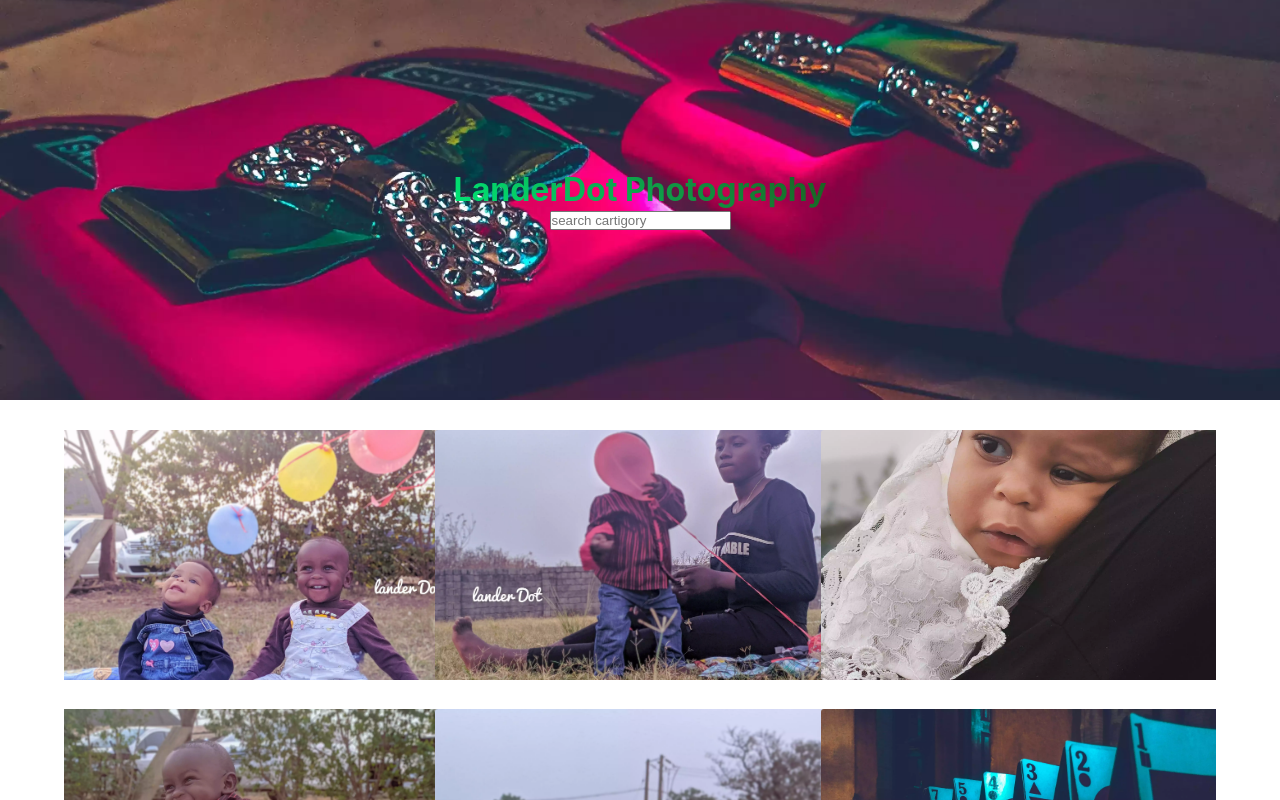
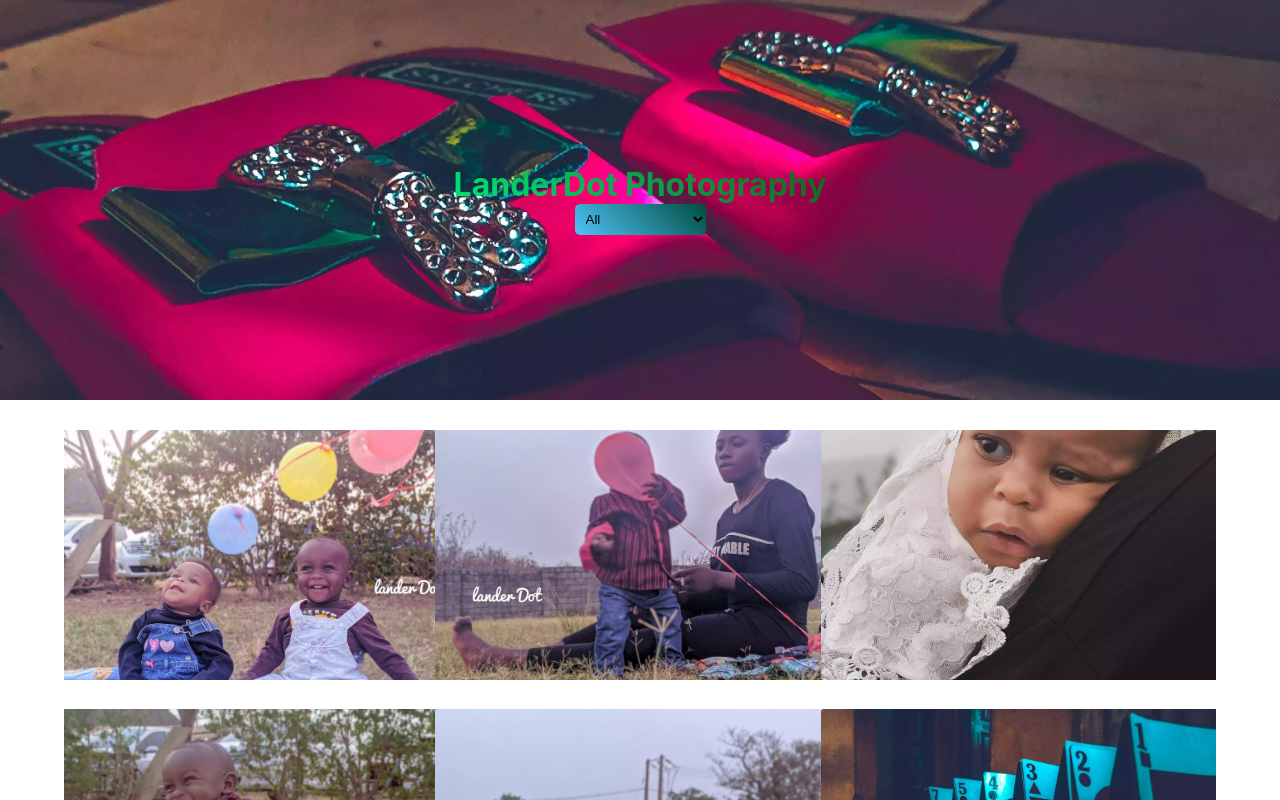
Before and after one commit to Uvacoder/photo-gallery, a React (Create React App) app: page / in a window 1280 px wide. Shown: the top 800 px of the page. Built offline with nearby package versions, Linux system fonts and the light colour scheme.

Commit message:
replaced search with dropdown

```diff
--- a/src/components/hero.component/hero.component.jsx
+++ b/src/components/hero.component/hero.component.jsx
@@ -40,9 +40,22 @@ class HeroComp extends React.Component{
                    <div className='lander'>
                         <h1 className='landerName' >LanderDot Photography</h1>
                    </div>
-                   <div className='formInput' >
+                   {/* <div className='formInput' >
                         <input  type="text" placeholder='search cartigory' onChange={ this.handleSearchSubmit  } />
-                   </div>
+                   </div> */}
+                   <select className='formInput' name = 'priority' onChange = { this.handleSearchSubmit } >
+                        <option value = '' > All </option>
+                        <option value = 'baby' > Baby </option>
+                        <option value = 'cards'> Cards </option>
+                        <option value = 'people' > People </option>
+                        <option value = 'light' > Light </option>
+                        <option value = 'ludo' > Ludo </option>
+                        <option value = 'shoe' > Shoe </option>
+                        <option value = 'sunset' > Sunset </option>
+                        <option value = 'nature' > Nature </option>
+                        <option value = 'black and white' > Black and White </option>
+                        <option value = 'railway' > Railway </option>
+                    </select>
 
                </div>
                  <GalleryComp filteredImage={filteredImage} />
--- a/src/components/hero.component/hero.style.css
+++ b/src/components/hero.component/hero.style.css
@@ -25,3 +25,20 @@
     -webkit-text-fill-color: transparent;
     -moz-text-fill-color: transparent;
 }
+
+.formInput{
+    padding: 7px;
+    border-radius: 5px;
+    outline: none;
+    border: none;
+    background-image: linear-gradient(45deg, #4FC3F7,#004D40);
+
+}
+
+.formInput > option {
+    font-size: 16px;
+    letter-spacing: 1px;
+    border-radius: 3px;
+    outline: none;
+    background-image: linear-gradient(45deg, #4FC3F7,#004D40);
+}
```
